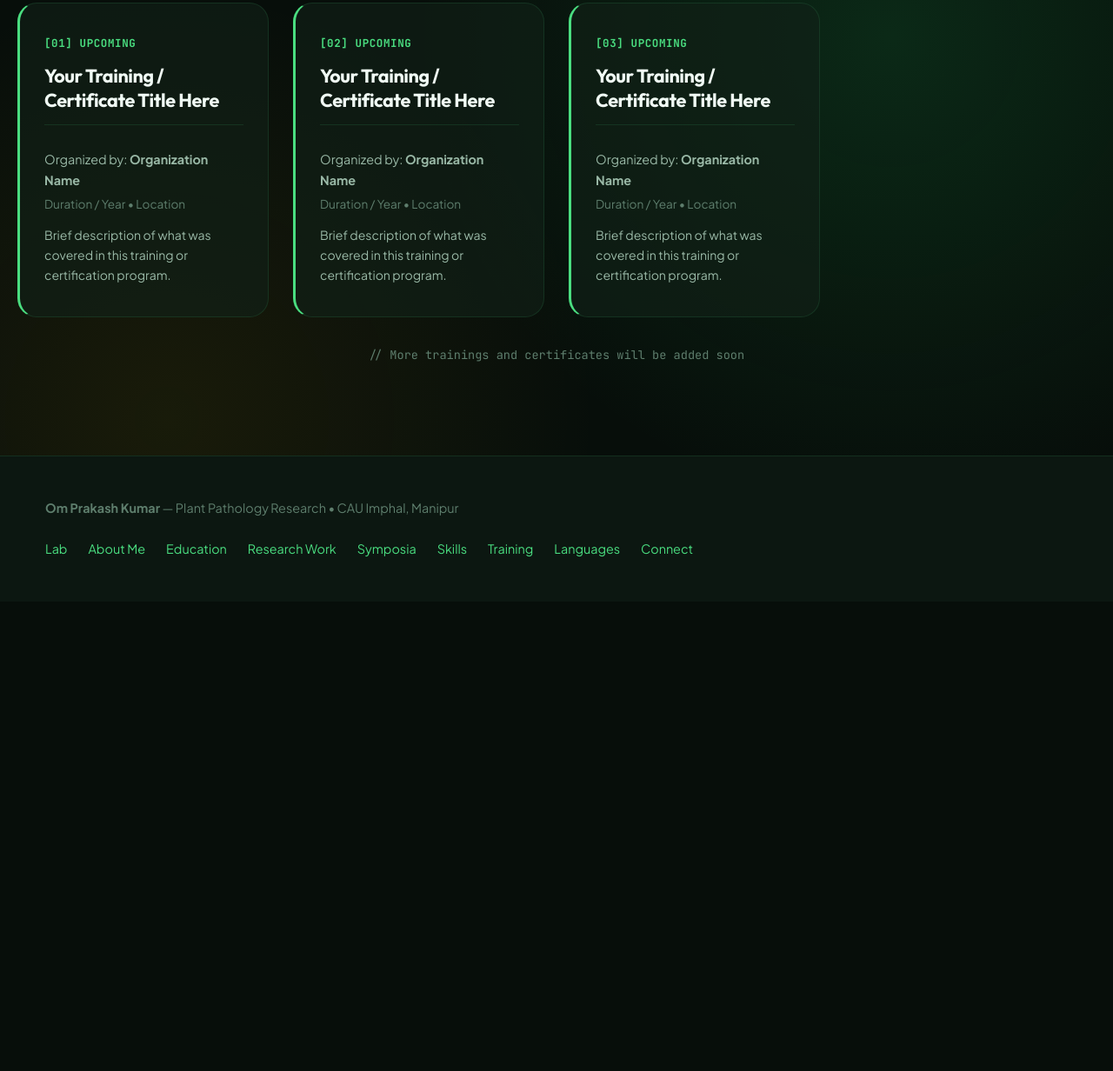
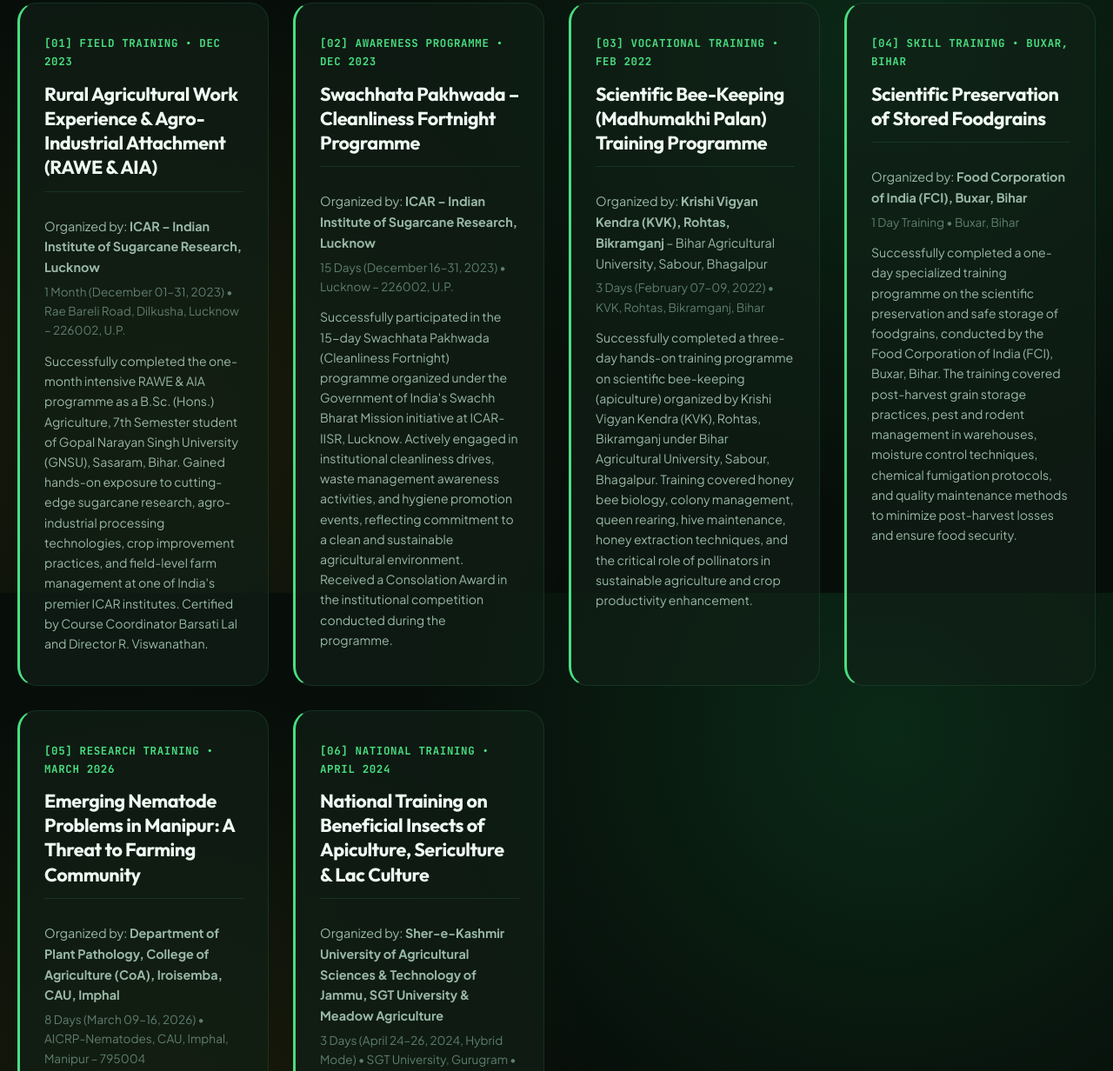
Before and after one commit to oprakashkumar403-arch/My-portfolio, a plain HTML site: page index.html in a window 1280 px wide. Shown: the part 9718-10950 px from the top of the page at 87% size. Before the commit the page ends 10410 px from the top, so only its background shows below. Drawn offline with nearby package versions, Linux system fonts and the light colour scheme.

Commit message:
Add 6 training and certificate entries to Training section

```diff
--- a/index.html
+++ b/index.html
@@ -749,36 +749,77 @@
     </div>
 
     <div class="skills-matrix">
-      <!-- Placeholder Certificate 1 -->
+
+      <!-- Certificate 1: RAWE & AIA - ICAR Sugarcane Research -->
       <div class="skill-card" style="border-left: 3px solid var(--accent-spore);">
-        <span class="skill-tag">[01] UPCOMING</span>
-        <h4>Your Training / Certificate Title Here</h4>
-        <p style="color: var(--text-secondary); font-size: 0.9rem; margin-top: 0.5rem;">Organized by: <strong>Organization Name</strong></p>
-        <p style="color: var(--text-muted); font-size: 0.85rem; margin-top: 0.3rem;">Duration / Year • Location</p>
-        <p style="color: var(--text-secondary); font-size: 0.88rem; margin-top: 0.75rem;">Brief description of what was covered in this training or certification program.</p>
+        <span class="skill-tag">[01] FIELD TRAINING • DEC 2023</span>
+        <h4>Rural Agricultural Work Experience &amp; Agro-Industrial Attachment (RAWE &amp; AIA)</h4>
+        <p style="color: var(--text-secondary); font-size: 0.9rem; margin-top: 0.5rem;">Organized by: <strong>ICAR – Indian Institute of Sugarcane Research, Lucknow</strong></p>
+        <p style="color: var(--text-muted); font-size: 0.85rem; margin-top: 0.3rem;">1 Month (December 01–31, 2023) &bull; Rae Bareli Road, Dilkusha, Lucknow – 226002, U.P.</p>
+        <p style="color: var(--text-secondary); font-size: 0.88rem; margin-top: 0.75rem;">
+          Successfully completed the one-month intensive RAWE &amp; AIA programme as a B.Sc. (Hons.) Agriculture, 7th Semester student of Gopal Narayan Singh University (GNSU), Sasaram, Bihar. Gained hands-on exposure to cutting-edge sugarcane research, agro-industrial processing technologies, crop improvement practices, and field-level farm management at one of India's premier ICAR institutes. Certified by Course Coordinator Barsati Lal and Director R. Viswanathan.
+        </p>
       </div>
 
-      <!-- Placeholder Certificate 2 -->
+      <!-- Certificate 2: Swachhata Pakhwada - ICAR Sugarcane Research -->
       <div class="skill-card" style="border-left: 3px solid var(--accent-spore);">
-        <span class="skill-tag">[02] UPCOMING</span>
-        <h4>Your Training / Certificate Title Here</h4>
-        <p style="color: var(--text-secondary); font-size: 0.9rem; margin-top: 0.5rem;">Organized by: <strong>Organization Name</strong></p>
-        <p style="color: var(--text-muted); font-size: 0.85rem; margin-top: 0.3rem;">Duration / Year • Location</p>
-        <p style="color: var(--text-secondary); font-size: 0.88rem; margin-top: 0.75rem;">Brief description of what was covered in this training or certification program.</p>
+        <span class="skill-tag">[02] AWARENESS PROGRAMME • DEC 2023</span>
+        <h4>Swachhata Pakhwada – Cleanliness Fortnight Programme</h4>
+        <p style="color: var(--text-secondary); font-size: 0.9rem; margin-top: 0.5rem;">Organized by: <strong>ICAR – Indian Institute of Sugarcane Research, Lucknow</strong></p>
+        <p style="color: var(--text-muted); font-size: 0.85rem; margin-top: 0.3rem;">15 Days (December 16–31, 2023) &bull; Lucknow – 226002, U.P.</p>
+        <p style="color: var(--text-secondary); font-size: 0.88rem; margin-top: 0.75rem;">
+          Successfully participated in the 15-day Swachhata Pakhwada (Cleanliness Fortnight) programme organized under the Government of India's Swachh Bharat Mission initiative at ICAR-IISR, Lucknow. Actively engaged in institutional cleanliness drives, waste management awareness activities, and hygiene promotion events, reflecting commitment to a clean and sustainable agricultural environment. Received a Consolation Award in the institutional competition conducted during the programme.
+        </p>
       </div>
 
-      <!-- Placeholder Certificate 3 -->
+      <!-- Certificate 3: Bee-Keeping - KVK Rohtas -->
       <div class="skill-card" style="border-left: 3px solid var(--accent-spore);">
-        <span class="skill-tag">[03] UPCOMING</span>
-        <h4>Your Training / Certificate Title Here</h4>
-        <p style="color: var(--text-secondary); font-size: 0.9rem; margin-top: 0.5rem;">Organized by: <strong>Organization Name</strong></p>
-        <p style="color: var(--text-muted); font-size: 0.85rem; margin-top: 0.3rem;">Duration / Year • Location</p>
-        <p style="color: var(--text-secondary); font-size: 0.88rem; margin-top: 0.75rem;">Brief description of what was covered in this training or certification program.</p>
+        <span class="skill-tag">[03] VOCATIONAL TRAINING • FEB 2022</span>
+        <h4>Scientific Bee-Keeping (Madhumakhi Palan) Training Programme</h4>
+        <p style="color: var(--text-secondary); font-size: 0.9rem; margin-top: 0.5rem;">Organized by: <strong>Krishi Vigyan Kendra (KVK), Rohtas, Bikramganj</strong> – Bihar Agricultural University, Sabour, Bhagalpur</p>
+        <p style="color: var(--text-muted); font-size: 0.85rem; margin-top: 0.3rem;">3 Days (February 07–09, 2022) &bull; KVK, Rohtas, Bikramganj, Bihar</p>
+        <p style="color: var(--text-secondary); font-size: 0.88rem; margin-top: 0.75rem;">
+          Successfully completed a three-day hands-on training programme on scientific bee-keeping (apiculture) organized by Krishi Vigyan Kendra (KVK), Rohtas, Bikramganj under Bihar Agricultural University, Sabour, Bhagalpur. Training covered honey bee biology, colony management, queen rearing, hive maintenance, honey extraction techniques, and the critical role of pollinators in sustainable agriculture and crop productivity enhancement.
+        </p>
       </div>
+
+      <!-- Certificate 4: Stored Foodgrains - FCI Buxar -->
+      <div class="skill-card" style="border-left: 3px solid var(--accent-spore);">
+        <span class="skill-tag">[04] SKILL TRAINING • BUXAR, BIHAR</span>
+        <h4>Scientific Preservation of Stored Foodgrains</h4>
+        <p style="color: var(--text-secondary); font-size: 0.9rem; margin-top: 0.5rem;">Organized by: <strong>Food Corporation of India (FCI), Buxar, Bihar</strong></p>
+        <p style="color: var(--text-muted); font-size: 0.85rem; margin-top: 0.3rem;">1 Day Training &bull; Buxar, Bihar</p>
+        <p style="color: var(--text-secondary); font-size: 0.88rem; margin-top: 0.75rem;">
+          Successfully completed a one-day specialized training programme on the scientific preservation and safe storage of foodgrains, conducted by the Food Corporation of India (FCI), Buxar, Bihar. The training covered post-harvest grain storage practices, pest and rodent management in warehouses, moisture control techniques, chemical fumigation protocols, and quality maintenance methods to minimize post-harvest losses and ensure food security.
+        </p>
+      </div>
+
+      <!-- Certificate 5: Nematode Training - CAU Imphal -->
+      <div class="skill-card" style="border-left: 3px solid var(--accent-spore);">
+        <span class="skill-tag">[05] RESEARCH TRAINING • MARCH 2026</span>
+        <h4>Emerging Nematode Problems in Manipur: A Threat to Farming Community</h4>
+        <p style="color: var(--text-secondary); font-size: 0.9rem; margin-top: 0.5rem;">Organized by: <strong>Department of Plant Pathology, College of Agriculture (CoA), Iroisemba, CAU, Imphal</strong></p>
+        <p style="color: var(--text-muted); font-size: 0.85rem; margin-top: 0.3rem;">8 Days (March 09–16, 2026) &bull; AICRP-Nematodes, CAU, Imphal, Manipur – 795004</p>
+        <p style="color: var(--text-secondary); font-size: 0.88rem; margin-top: 0.75rem;">
+          Successfully participated in an 8-day intensive training programme on emerging nematode problems threatening the farming community of Manipur, organized under the All India Coordinated Research Project on Nematodes in Agriculture (AICRP-Nematodes), CAU, Imphal. Training encompassed nematode identification and morphology, plant-parasitic nematode biology, disease symptomology, soil sampling techniques, integrated nematode management strategies, and their impact on major crops in Northeast India.
+        </p>
+      </div>
+
+      <!-- Certificate 6: Apiculture, Sericulture & Lac - SGT University -->
+      <div class="skill-card" style="border-left: 3px solid var(--accent-spore);">
+        <span class="skill-tag">[06] NATIONAL TRAINING • APRIL 2024</span>
+        <h4>National Training on Beneficial Insects of Apiculture, Sericulture &amp; Lac Culture</h4>
+        <p style="color: var(--text-secondary); font-size: 0.9rem; margin-top: 0.5rem;">Organized by: <strong>Sher-e-Kashmir University of Agricultural Sciences &amp; Technology of Jammu, SGT University &amp; Meadow Agriculture</strong></p>
+        <p style="color: var(--text-muted); font-size: 0.85rem; margin-top: 0.3rem;">3 Days (April 24–26, 2024, Hybrid Mode) &bull; SGT University, Gurugram &bull; Ref. No: MD-AG-2024-130</p>
+        <p style="color: var(--text-secondary); font-size: 0.88rem; margin-top: 0.75rem;">
+          Successfully attended the 3-day national training programme on beneficial insects covering Apiculture, Sericulture, and Lac Culture conducted in hybrid mode at SGT University, Gurugram. Training sessions encompassed the biology, life cycle, species diversity, disease management, production systems, harvesting, processing, storage, and marketing strategies for honey bees, silkworms, and lac insects — critical non-timber forest product industries that supplement rural farmer incomes across India.
+        </p>
+      </div>
+
     </div>
 
     <p style="text-align:center; color: var(--text-muted); font-family: var(--font-mono); font-size: 0.85rem; margin-top: 2rem;">
-      // More trainings and certificates will be added soon
+      // 6 Trainings &amp; Certifications Completed
     </p>
   </section>
 
```
